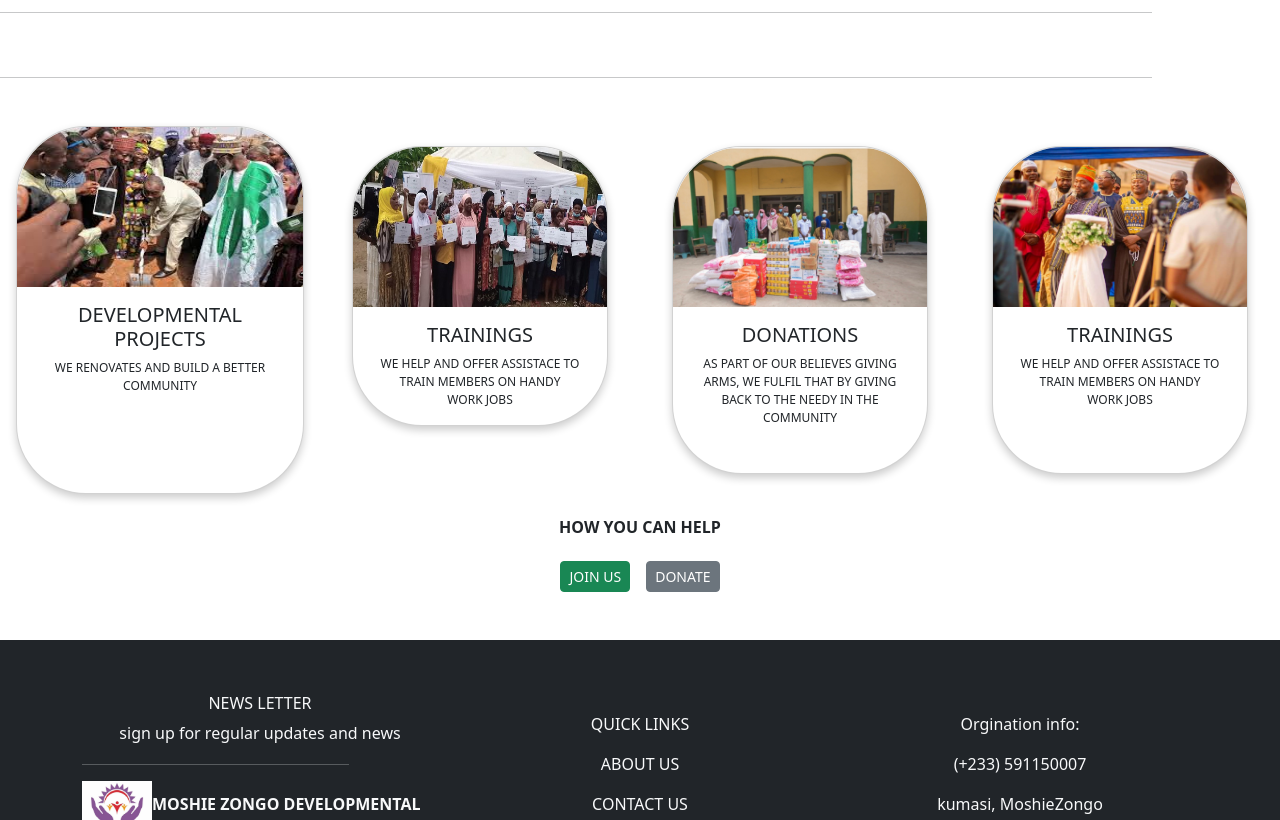
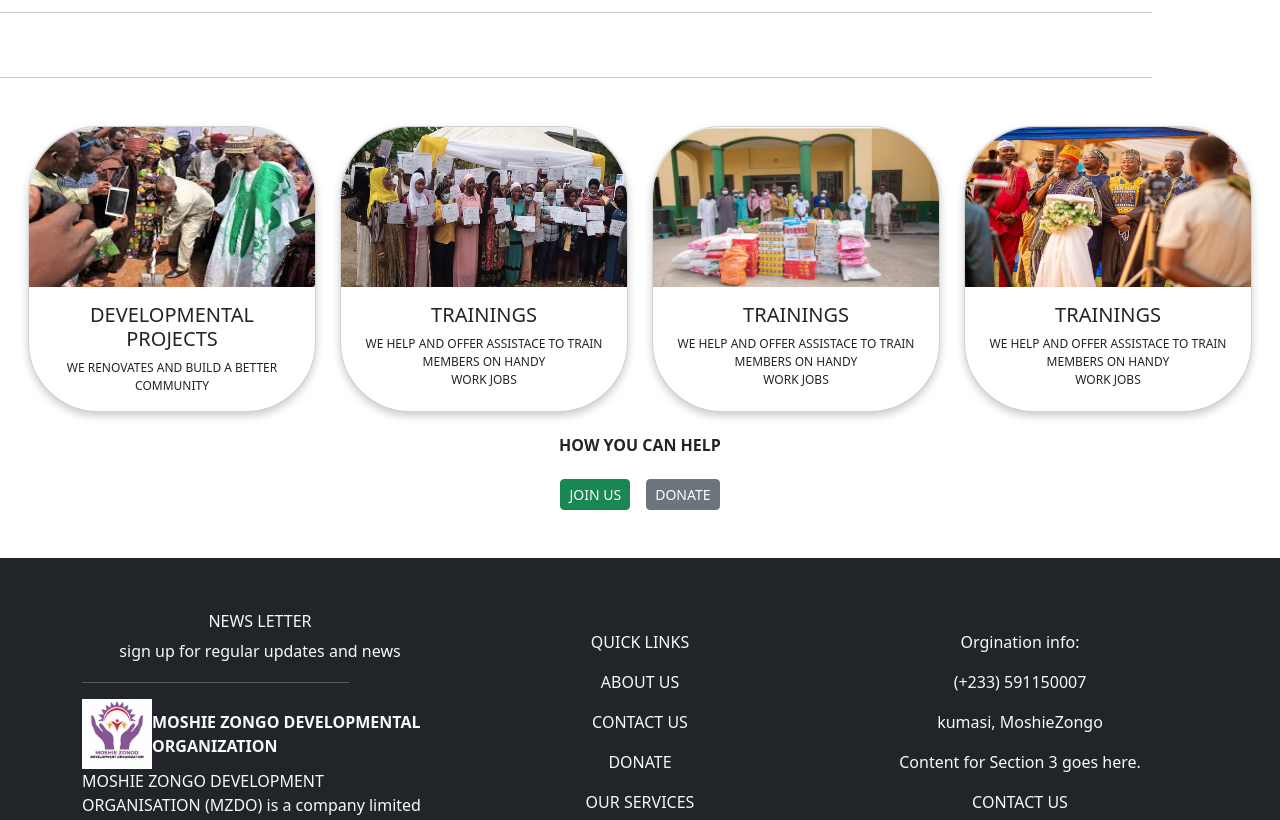
Before and after one commit to Namibra-Devs/MZDO-WEBSITE, a React (Vite) app: page /programmes in a window 1280 px wide. Shown: the part 1300-2120 px from the top of the page. Built offline with nearby package versions, Linux system fonts and the light colour scheme.

Commit message:
New changes

```diff
--- a/src/components/Navbar.css
+++ b/src/components/Navbar.css
@@ -22,15 +22,15 @@ color: #FFFF !important;
     flex-direction: row;
     align-items: center;
     justify-content: space-between;
-
     white-space: nowrap;
     position: fixed;
-
     left: 50%;
     transform: translate(-50%);
     z-index: 9999;
 }
-
+.donatebtn{
+    margin-right: 30px;
+}
 
 #logo{
    width: 70px;
--- a/src/components/Navbar.jsx
+++ b/src/components/Navbar.jsx
@@ -74,7 +74,7 @@ import logo from "../assets/images/mainlogo.jpg"
 
                     </li>
                 ))}
-                <a href="/Donation" className='btn btn-success  navbar-nav-btn'>DONATE</a>
+                <a href="/Donation" className='btn btn-success  navbar-nav-btn  donatebtn'>DONATE</a>
 
               </ul>
               <div className="menu-icons" onClick={clickHandler}>
--- a/src/sections/Contact.jsx
+++ b/src/sections/Contact.jsx
@@ -61,8 +61,8 @@ const Contact = () => {
     <div className='container-fluid'>
     <h6 className='text-center mt-5' style={{fontWeight:'700'}}>HOW YOU CAN HELP</h6>
     <div className='d-flex justify-content-center mt-5'>
-        <button type="button" className="btn btn-success btn-sm d-flex mx-2">JOIN  US</button>
-        <button type="button" className="btn btn-secondary btn-sm d-flex mx-2">DONATE</button>
+        <a href='/join_us' type="button" className="btn btn-success btn-sm d-flex mx-2">JOIN  US</a>
+        <a href='/Donation' type="button" className="btn btn-secondary btn-sm d-flex mx-2">DONATE</a>
 </div>
 </div>
     <Footer />
--- a/src/sections/Donation.jsx
+++ b/src/sections/Donation.jsx
@@ -62,7 +62,9 @@ import './Donation.css'
                         }}
                     >
                         <option value="USD">SELECT YOUR CURRENCY</option>
-                        <option value="USD">GH cedies</option>
+                        <option value="NGN">Nigerian Naira (NGN)</option>
+                        <option value="GHS">Ghanaian Cedi (GHS)</option>
+
 
 
                     </select>
--- a/src/sections/Faqs.jsx
+++ b/src/sections/Faqs.jsx
@@ -8,7 +8,8 @@ const Faqs = ()  => {
   return (
     <div>
         <Navbar />
-        <div className='container-fluid faqs-bg'
+
+        <div className='container-fluid w-100 faqs-bg'
     style={{
         backgroundImage: `url(${student})`,
         backgroundSize: 'cover',
@@ -18,13 +19,11 @@ const Faqs = ()  => {
         width: '120rem',
         position: 'relative',
         isolation: 'isolate',
-        display: 'flex',
-        alignItems: 'center',  // vertical centering
-        justifyContent: 'center'  // horizontal centering
+
     }}>
-    <div className='container'>
+    <div className='container-fluid'>
         <h1 className='text-center text-light'
-            style={{ fontWeight: '700' }}>FAQS</h1>
+            style={{ fontWeight: '700' ,paddingTop: '300px' }}>FAQS</h1>
     </div>
 </div>
 
--- a/src/sections/Home.css
+++ b/src/sections/Home.css
@@ -18,14 +18,7 @@
     margin: 0;
     padding: 0;
 }
-.carousel-img::after{
-    content: '';
-    position: absolute;
-    inset: 0;
-    background-color: green;
-    z-index: -1;
-    opacity: 0.5;
-}
+
 .card:hover{
     transition: 0.1s ease-in;
     padding: 0.2rem 0.2rem;
--- a/src/sections/Home.jsx
+++ b/src/sections/Home.jsx
@@ -6,7 +6,6 @@ import muslimLeaders from  "../assets/images/group of-muslim-leaders.png"
 import group1 from "../assets/images/group 1.jpg"
 import group2 from "../assets/images/group 2.jpg"
 import logo from "../assets/images/mainlogo.jpg"
-
 import deploymental from "../assets/images/deploymental group 1.jpeg"
 import benificial from  "../assets/images/beneficiaries.jpeg"
 import donation from "../assets/images/kapower-donate-to-muslim.jpeg"
--- a/src/sections/Join_us.jsx
+++ b/src/sections/Join_us.jsx
@@ -25,7 +25,7 @@ const Join_us = () => {
              </h1>
           </div>
         </div>
-    <div className="container mt-5">
+    <div className="container mt-5 text-center">
         <div className="row">
           <div className="col-md-6">
                {/* First Div with Text */}
--- a/src/sections/Programmes.jsx
+++ b/src/sections/Programmes.jsx
@@ -82,8 +82,8 @@ const Programmes = () => {
                 </div>
             </div>
         </div>
-        <div className="col-sm-3 text-white d-flex justify-content-center mb-5">
-            <div className="card" style={{ width: "18rem", borderTopRightRadius: '70px', borderTopLeftRadius: '70px', borderBottomRightRadius: '70px', borderBottomLeftRadius: '70px', margin: '20px', boxShadow: '0 4px 8px 0 rgba(0,0,0,0.2)' }}>
+        <div className="col-sm-3 text-white d-flex justify-content-center ">
+            <div className="card" style={{  width: "18rem", borderTopRightRadius: '70px', borderTopLeftRadius: '70px', borderBottomRightRadius: '70px', borderBottomLeftRadius: '70px', boxShadow: '0 4px 8px 0 rgba(0,0,0,0.2)' }}>
                 <img src={benificial} className="card-img-top" alt="..." style={{ height: "20vh", borderTopRightRadius: '70px', borderTopLeftRadius: '70px' }} />
                 <div className="card-body">
                     <h5 className="card-title text-center">TRAININGS</h5>
@@ -91,17 +91,17 @@ const Programmes = () => {
                 </div>
             </div>
         </div>
-        <div className="col-sm-3 text-white d-flex justify-content-center">
-            <div className="card" style={{ width: "18rem", borderTopRightRadius: '70px', borderTopLeftRadius: '70px', borderBottomRightRadius: '70px', borderBottomLeftRadius: '70px', margin: '20px', boxShadow: '0 4px 8px 0 rgba(0,0,0,0.2)' }}>
+        <div className="col-sm-3 text-white d-flex justify-content-center ">
+            <div className="card" style={{  width: "18rem", borderTopRightRadius: '70px', borderTopLeftRadius: '70px', borderBottomRightRadius: '70px', borderBottomLeftRadius: '70px', boxShadow: '0 4px 8px 0 rgba(0,0,0,0.2)' }}>
                 <img src={donation} className="card-img-top" alt="..." style={{ height: "20vh", borderTopRightRadius: '70px', borderTopLeftRadius: '70px' }} />
                 <div className="card-body">
-                    <h5 className="card-title text-center">DONATIONS</h5>
-                    <p className="card-text text-center" style={{ fontSize: '12px' }}>AS PART OF OUR BELIEVES GIVING ARMS, WE FULFIL THAT BY GIVING BACK TO THE NEEDY IN THE COMMUNITY </p>
+                    <h5 className="card-title text-center">TRAININGS</h5>
+                    <p className="card-text text-center" style={{ fontSize: '12px' }}>WE HELP AND OFFER ASSISTACE TO TRAIN MEMBERS ON HANDY <br /> WORK JOBS </p>
                 </div>
             </div>
         </div>
-        <div className="col-sm-3 text-white d-flex justify-content-center">
-            <div className="card" style={{ width: "18rem", borderTopRightRadius: '70px', borderTopLeftRadius: '70px', borderBottomRightRadius: '70px', borderBottomLeftRadius: '70px', margin: '20px', boxShadow: '0 4px 8px 0 rgba(0,0,0,0.2)' }}>
+        <div className="col-sm-3 text-white d-flex justify-content-center ">
+            <div className="card" style={{  width: "18rem", borderTopRightRadius: '70px', borderTopLeftRadius: '70px', borderBottomRightRadius: '70px', borderBottomLeftRadius: '70px', boxShadow: '0 4px 8px 0 rgba(0,0,0,0.2)' }}>
                 <img src={muslimleaders} className="card-img-top" alt="..." style={{ height: "20vh", borderTopRightRadius: '70px', borderTopLeftRadius: '70px' }} />
                 <div className="card-body">
                     <h5 className="card-title text-center">TRAININGS</h5>
```
Also changed, not shown: src/assets/images/logo.png (deleted).
